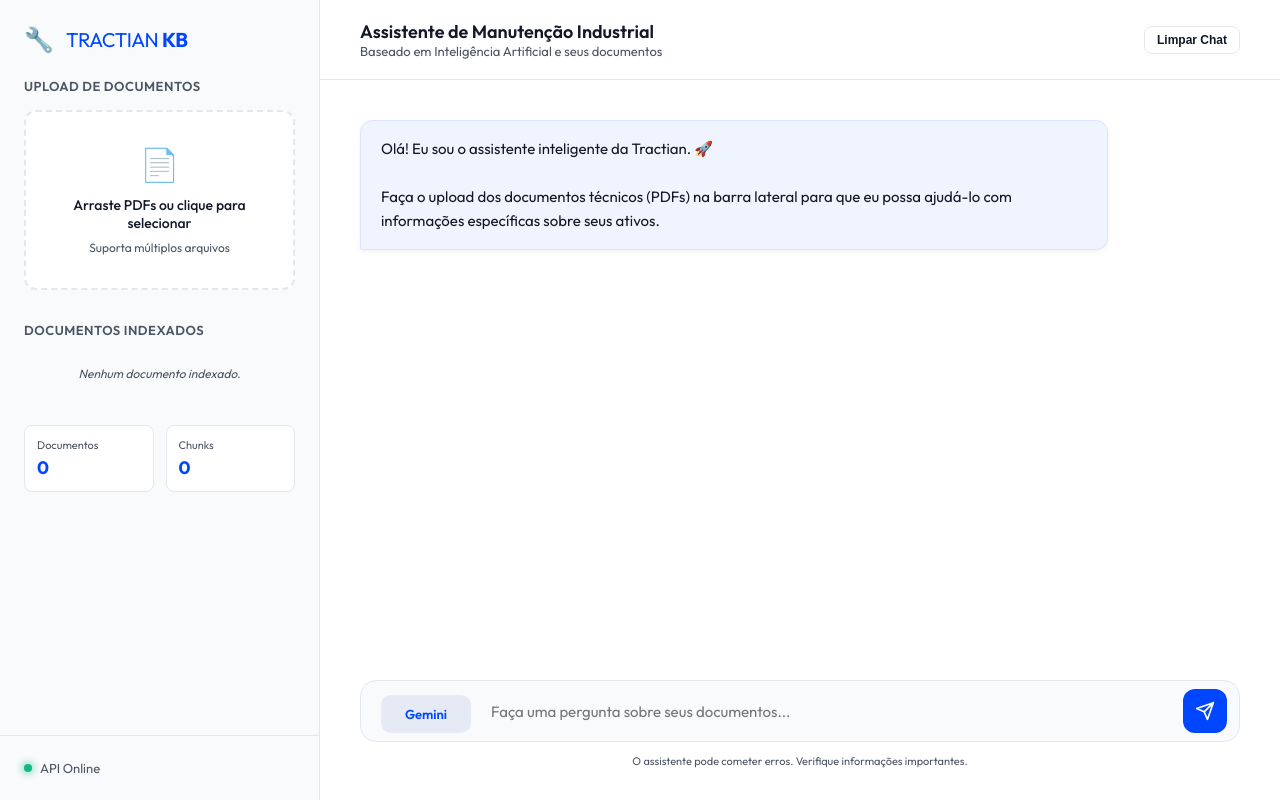
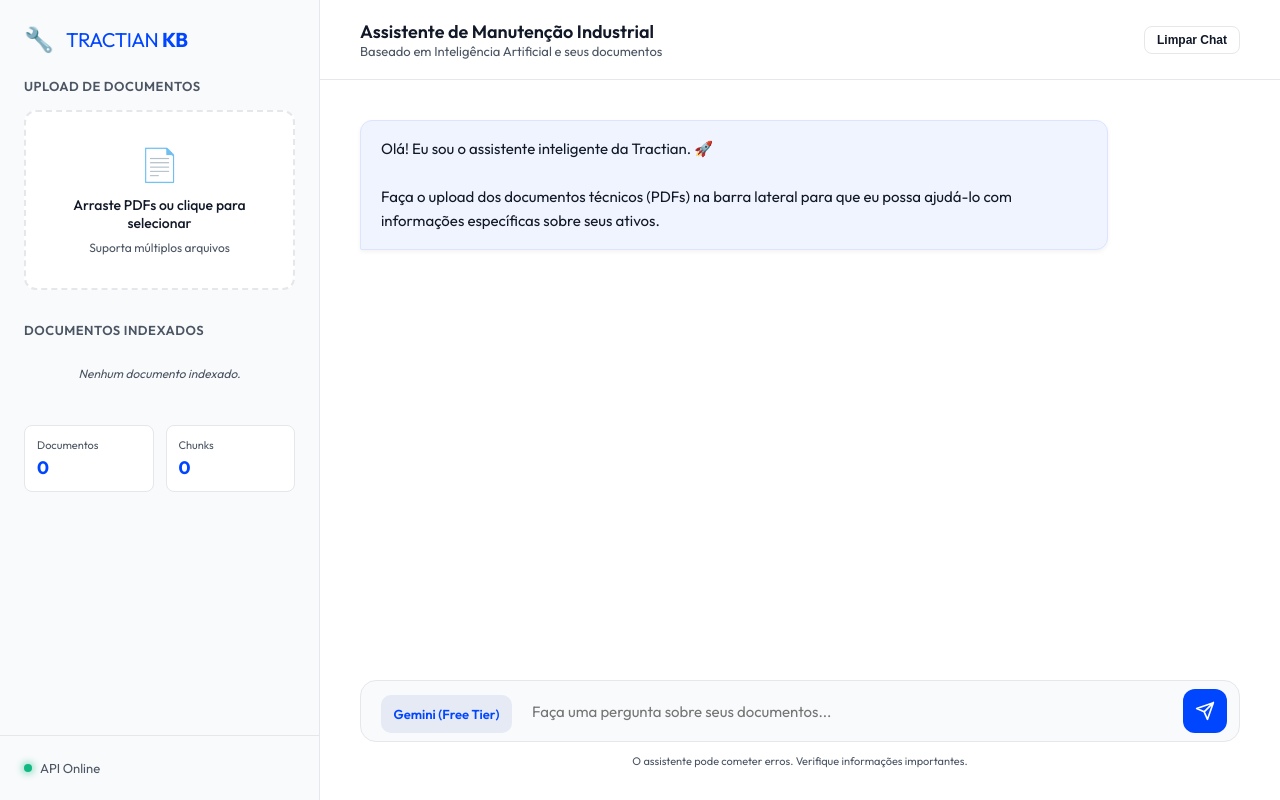
Before and after one commit to fabriciojesus/tractian-knowledge-base, a Flask app: page / in a window 1280 px wide. Run offline with Flask 3, Linux system fonts and the light colour scheme; data that the repository does not hold is empty.

Commit message:
Clarify LLM usage: Default to Gemini (Free) and warn about OpenAI billing requirements

```diff
--- a/frontend/flask_app/templates/index.html
+++ b/frontend/flask_app/templates/index.html
@@ -85,8 +85,8 @@
             <div class="chat-input-container">
                 <div class="input-wrapper">
                     <select id="modelSelect" class="chat-model-select">
-                        <option value="gemini">Gemini</option>
-                        <option value="openai">GPT-4o</option>
+                        <option value="gemini" selected>Gemini (Free Tier)</option>
+                        <option value="openai">GPT-4o (Paid API)</option>
                     </select>
                     <textarea id="userInput" placeholder="Faça uma pergunta sobre seus documentos..."
                         rows="1"></textarea>
```
Also changed, not shown: README.md.
